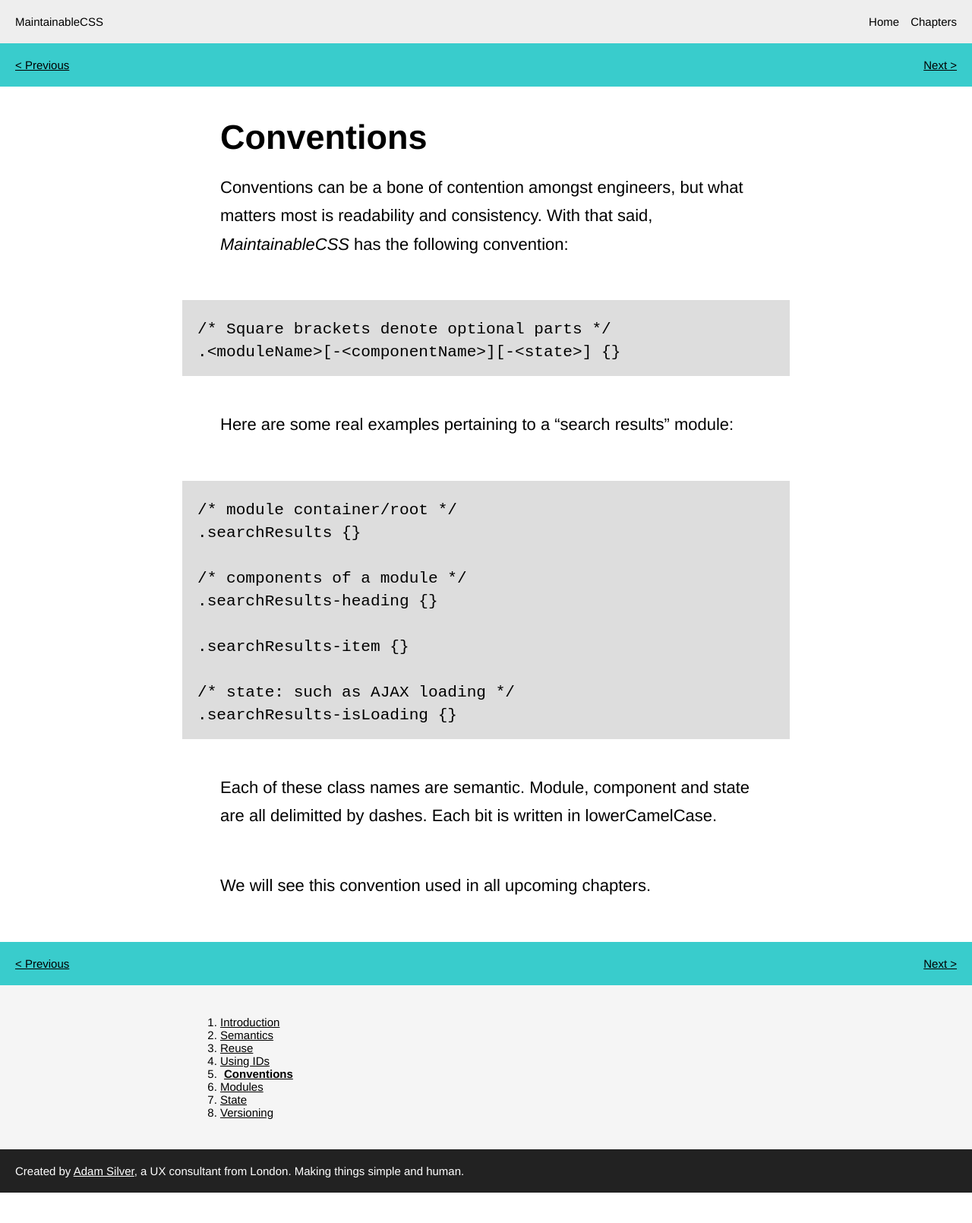
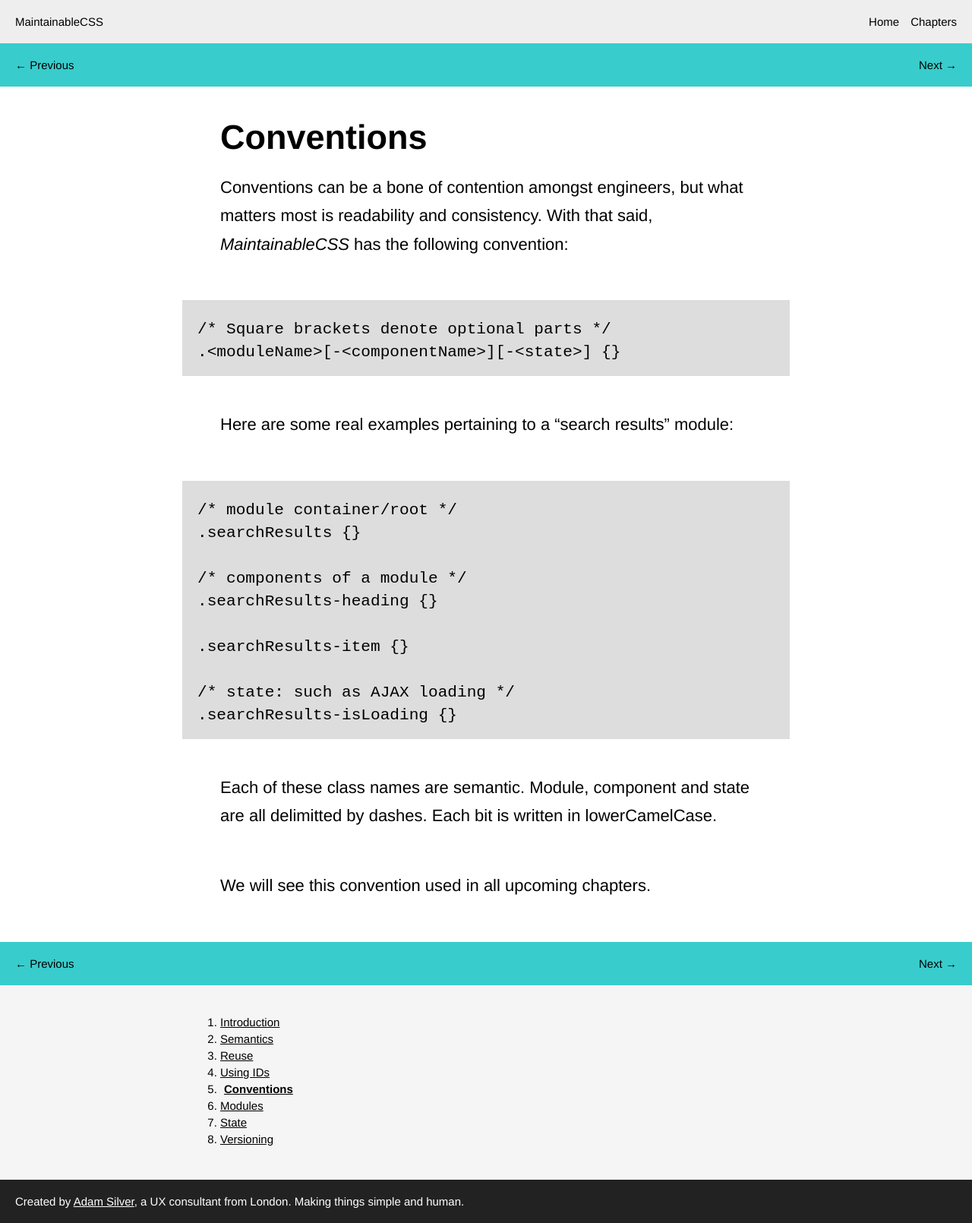
Before and after one commit to adamsilver/maintainablecss.com-jekyll, a Jekyll site: the page built from _chapters/05-conventions.md, in a window 1280 px wide. Shown: the whole page at 76% size. Built offline with Jekyll 4.4.1, drawn with Linux system fonts in a browser that asks for light colours; before the commit the page ends 1570 px from its top, so only the background shows below that.

Commit message:
Chapter nav

```diff
--- a/_includes/chapterNavigation.html
+++ b/_includes/chapterNavigation.html
@@ -4,12 +4,12 @@
 	<div class="chapterNavigation-nextPreviousWrapper">
 		{% if page.previous %}
 			<div class="chapterNavigation-previous">
-				<a  href="{{page.previous.url}}">&lt; Previous</a>
+				<a href="{{page.previous.url}}">&larr; Previous</a>
 			</div>
 		{% endif %}
 		{% if page.next %}
 			<div class="chapterNavigation-next">
-				<a  href="{{page.next.url}}">Next &gt;</a>
+				<a href="{{page.next.url}}">Next &rarr;</a>
 			</div>
 		{% endif %}
 	</div>
--- a/assets/css/main.css
+++ b/assets/css/main.css
@@ -256,10 +256,16 @@ a.navigation-isActive {
 
 .chapterNavigation-previous {
 	float: left;
+	text-decoration: none;
 }
 
 .chapterNavigation-next {
 	float: right;
+}
+
+.chapterNavigation-previous a,
+.chapterNavigation-next a {
+	text-decoration: none;
 }
 
 /**********************************************************
@@ -476,3 +482,7 @@ a.navigation-isActive {
 	margin: 0 auto;
 	font-size: 1.5em;
 }
+
+.chapterList li {
+	margin-bottom: 5px;
+}
```
